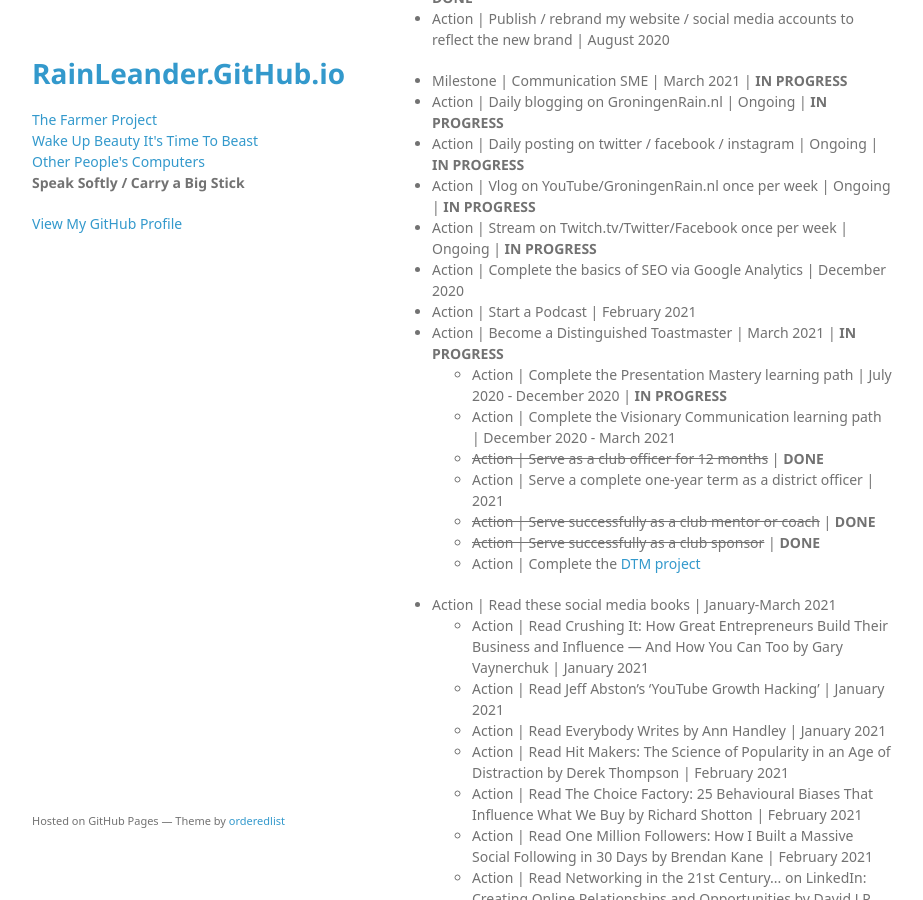
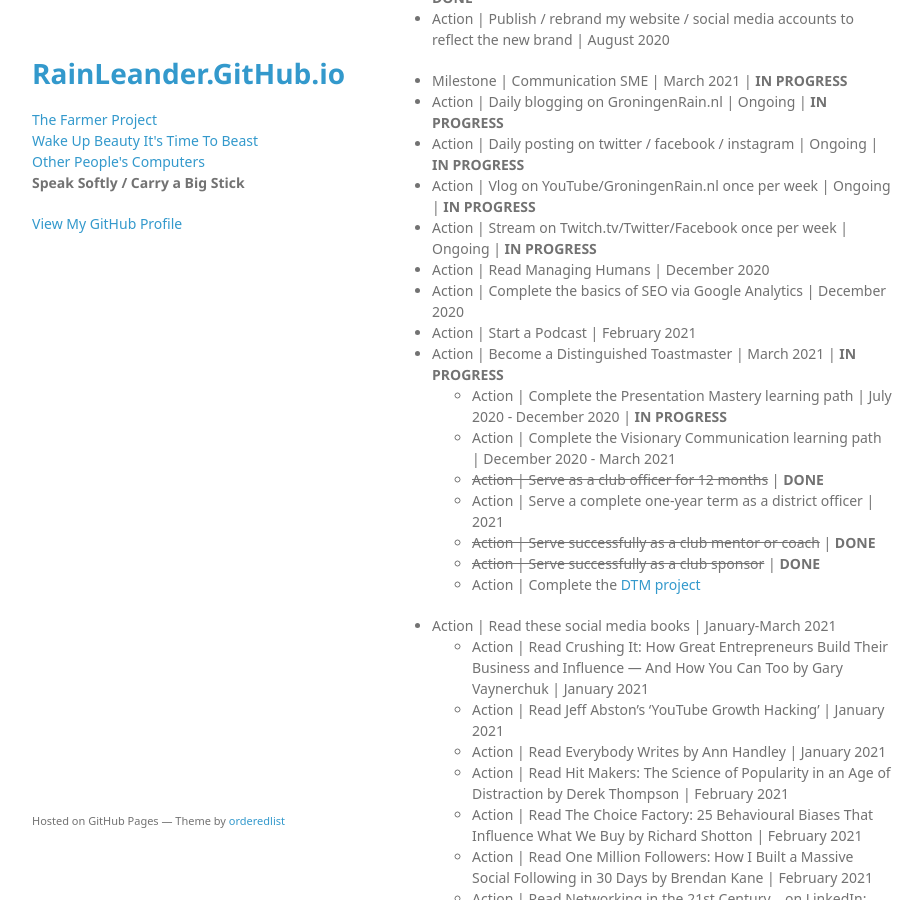
Before and after one commit to rainleander/rainleander.github.io, a Jekyll site: the page speak-softly.html, which Jekyll copies as it is, in a window 1280 px wide and 900 px high, scrolled down 1114 px. Shown: the whole window, without its empty margins (178-1101 px from the left). Built offline with Jekyll 4.4.1, drawn with Linux system fonts in a browser that asks for light colours; some web fonts are replaced.

Commit message:
Update speak-softly.html
Signed-off-by: K Rain Leander <rainleander@users.noreply.github.com>

```diff
--- a/speak-softly.html
+++ b/speak-softly.html
@@ -68,6 +68,7 @@
         <li>Action | Daily posting on twitter / facebook / instagram | Ongoing | <b>IN PROGRESS</b></li>
         <li>Action | Vlog on YouTube/GroningenRain.nl once per week | Ongoing | <b>IN PROGRESS</b></li>
         <li>Action | Stream on Twitch.tv/Twitter/Facebook once per week | Ongoing | <b>IN PROGRESS</b></li>
+        <li>Action | Read Managing Humans | December 2020</li>
         <li>Action | Complete the basics of SEO via Google Analytics | December 2020</li>
         <li>Action | Start a Podcast | February 2021</li>
         <li>Action | Become a Distinguished Toastmaster | March 2021 | <b>IN PROGRESS</b>
```
